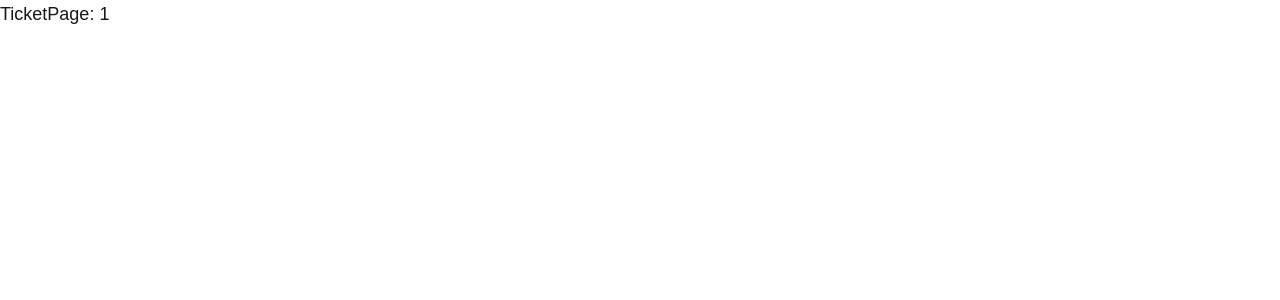
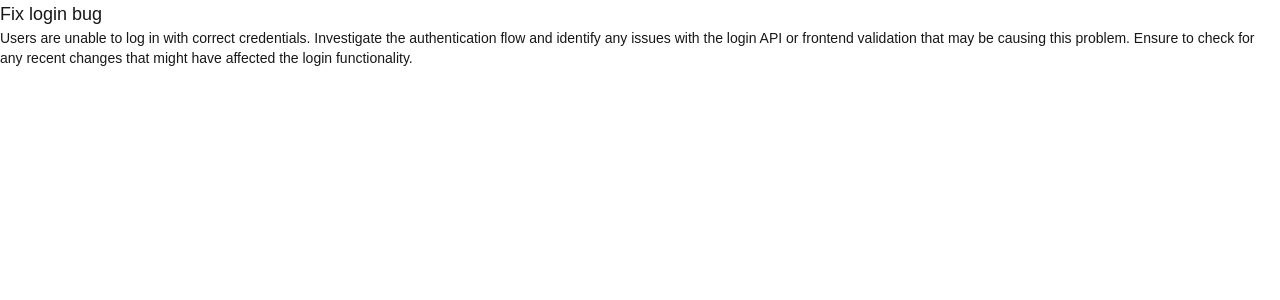
Before and after one commit to steven-oehley/ticket-bounty-learning, a Next.js app: page /tickets/1 in a window 1280 px wide. Shown: the top 300 px of the page. Built offline with nearby package versions, Linux system fonts and the light colour scheme.

Commit message:
task: add placeholder data and link to tickets pages

```diff
--- a/src/app/page.tsx
+++ b/src/app/page.tsx
@@ -1,4 +1,15 @@
-const Home = () => {
-  return <div>Home!!!</div>;
+import Link from 'next/link';
+
+const HomePage = () => {
+  return (
+    <div>
+      <h2 className="text-lg">HomePage</h2>
+
+      <Link className="underline" href="/tickets">
+        Go to Tickets
+      </Link>
+    </div>
+  );
 };
-export default Home;
+
+export default HomePage;
--- a/src/app/tickets/[ticketId]/page.tsx
+++ b/src/app/tickets/[ticketId]/page.tsx
@@ -1,3 +1,5 @@
+import { initialTickets } from '@/data/data';
+
 interface TicketPageProps {
   params: Promise<{
     ticketId: string;
@@ -6,8 +8,18 @@ interface TicketPageProps {
 
 const TicketPage = async ({ params }: TicketPageProps) => {
   const { ticketId } = await params;
+  const foundTicket = initialTickets.find((ticket) => ticket.id === ticketId);
 
-  return <h2 className="text-lg">TicketPage: {ticketId}</h2>;
+  if (!foundTicket) {
+    return <div>Ticket not found</div>;
+  }
+
+  return (
+    <div>
+      <h2 className="text-lg">{foundTicket.title}</h2>
+      <p className="text-sm">{foundTicket.content}</p>
+    </div>
+  );
 };
 
 export default TicketPage;
--- a/src/app/tickets/page.tsx
+++ b/src/app/tickets/page.tsx
@@ -1,4 +1,20 @@
+import Link from 'next/link';
+import { initialTickets } from '@/data/data';
+
 const TicketsPage = () => {
-  return <div>TicketsPage</div>;
+  return (
+    <div>
+      {initialTickets.map((ticket) => (
+        <div key={ticket.id}>
+          <h2 className="text-lg">{ticket.title}</h2>
+
+          <Link className="text-sm underline" href={`/tickets/${ticket.id}`}>
+            View
+          </Link>
+        </div>
+      ))}
+    </div>
+  );
 };
+
 export default TicketsPage;
--- /dev/null
+++ b/src/data/data.ts
@@ -0,0 +1,23 @@
+export const initialTickets = [
+  {
+    id: '1',
+    title: 'Fix login bug',
+    content:
+      'Users are unable to log in with correct credentials. Investigate the authentication flow and identify any issues with the login API or frontend validation that may be causing this problem. Ensure to check for any recent changes that might have affected the login functionality.',
+    status: 'OPEN',
+  },
+  {
+    id: '2',
+    title: 'Add dark mode',
+    content:
+      'Implement dark mode for better user experience at night. This should include a toggle switch in the settings. Make sure to update all relevant components to support dark mode styling.',
+    status: 'IN_PROGRESS',
+  },
+  {
+    id: '3',
+    title: 'Update user profile page',
+    content:
+      'Redesign the user profile page to include more details. Consider adding sections for recent activity, friends list, and user statistics. Ensure the design is responsive and works well on mobile devices.',
+    status: 'DONE',
+  },
+];
```
